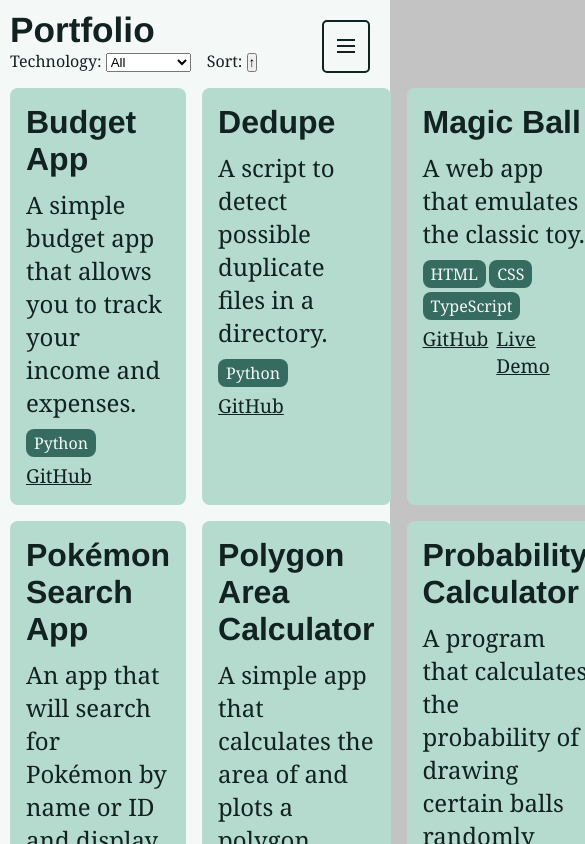
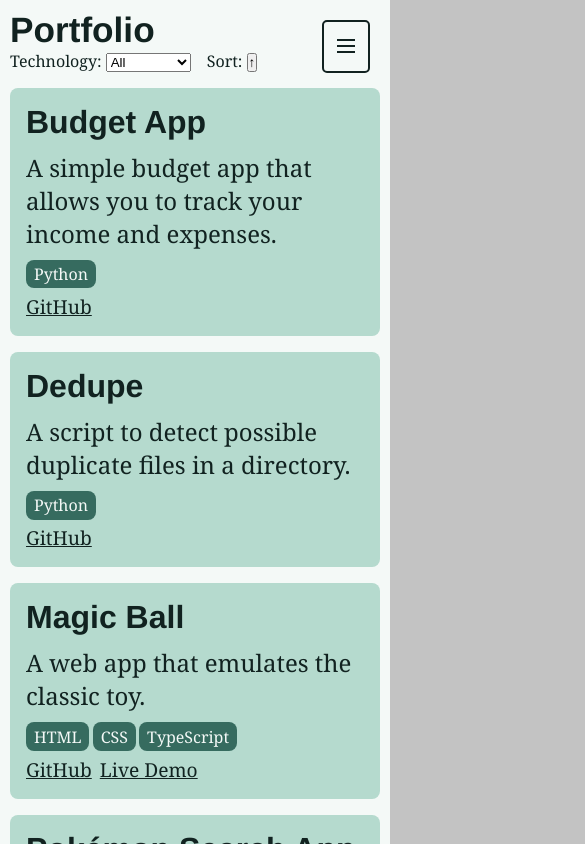
Before and after one commit to psilentrain1/jmdm-webdev-dev_portfolio, a Next.js app: page /portfolio in a window 390 px wide. Shown: the top 844 px of the page, 585 px wide, since content can reach past the window. Built offline with nearby package versions, Linux system fonts and the light colour scheme.

Commit message:
feat: modified grid column template for mobile

```diff
--- a/src/app/portfolio/page.module.css
+++ b/src/app/portfolio/page.module.css
@@ -54,3 +54,10 @@
   font: var(--font-body-text);
   font-size: 1.2rem;
 }
+
+/* Mobile */
+@media screen and (max-width: 850px) {
+  .project_container {
+    grid-template-columns: 1fr;
+  }
+}
```
